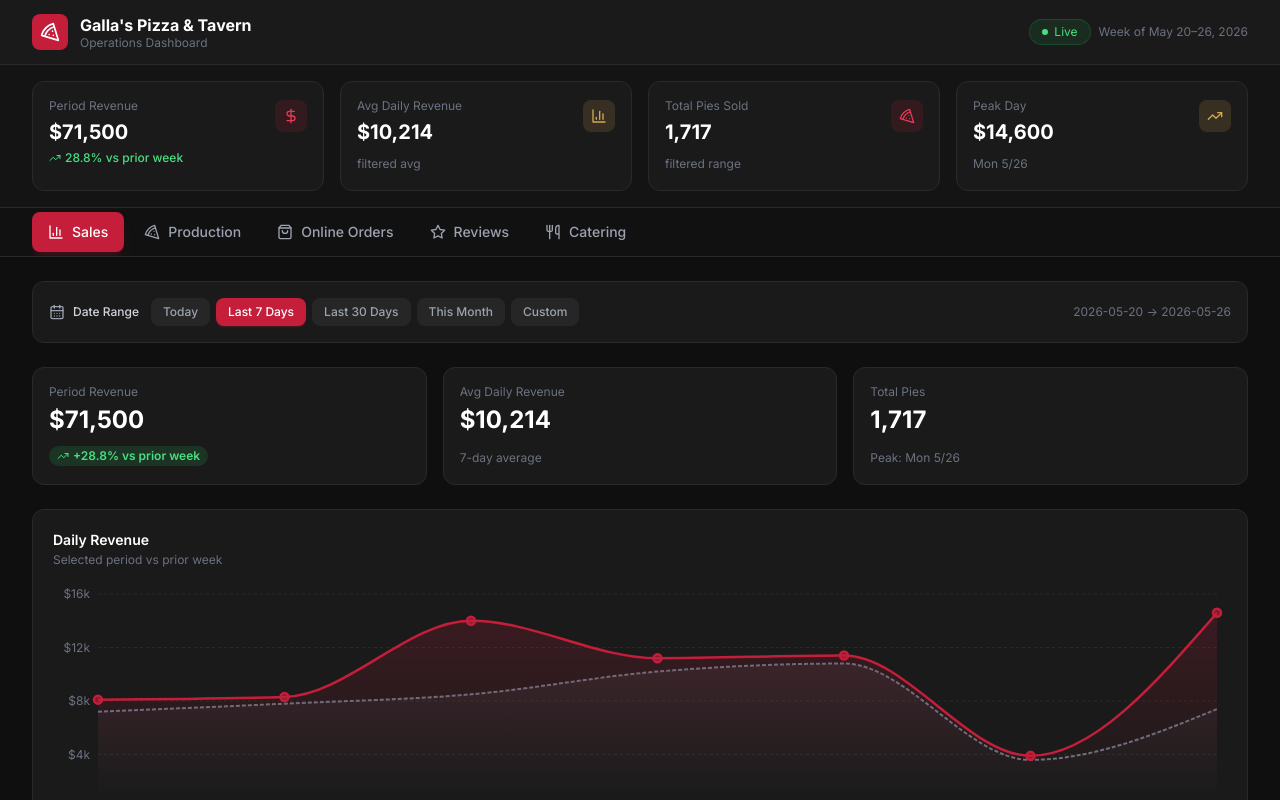
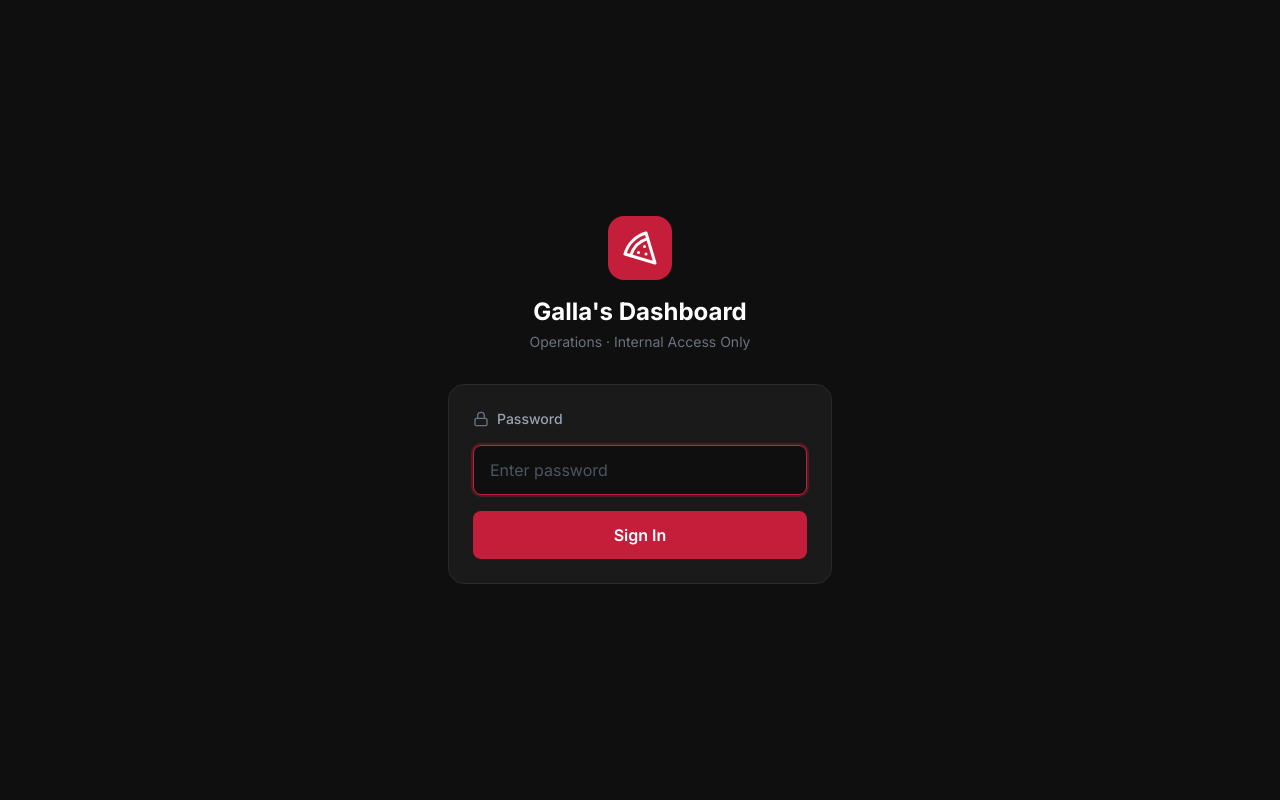
Before and after one commit to dinardoam/gallas-dashboard, a Next.js app: page / in a window 1280 px wide. Shown: the top 800 px of the page. Built offline with nearby package versions, Linux system fonts and the light colour scheme.

Commit message:
Add password gate to dashboard

```diff
--- a/src/app/layout.tsx
+++ b/src/app/layout.tsx
@@ -1,5 +1,6 @@
 import type { Metadata } from "next";
 import "./globals.css";
+import PasswordGate from "@/components/PasswordGate";
 
 export const metadata: Metadata = {
   title: "Galla's Pizza & Tavern — Operations Dashboard",
@@ -24,7 +25,9 @@ export default function RootLayout({
           rel="stylesheet"
         />
       </head>
-      <body className="bg-gallas-dark min-h-screen">{children}</body>
+      <body className="bg-gallas-dark min-h-screen">
+        <PasswordGate>{children}</PasswordGate>
+      </body>
     </html>
   );
 }
--- /dev/null
+++ b/src/components/PasswordGate.tsx
@@ -0,0 +1,77 @@
+"use client";
+
+import { useState, useEffect } from "react";
+import { Pizza, Lock } from "lucide-react";
+
+const CORRECT_PASSWORD = process.env.NEXT_PUBLIC_DASHBOARD_PASSWORD || "gallas2026";
+const STORAGE_KEY = "gallas_auth";
+
+export default function PasswordGate({ children }: { children: React.ReactNode }) {
+  const [authenticated, setAuthenticated] = useState(false);
+  const [input, setInput] = useState("");
+  const [error, setError] = useState(false);
+  const [checking, setChecking] = useState(true);
+
+  useEffect(() => {
+    const stored = sessionStorage.getItem(STORAGE_KEY);
+    if (stored === "true") setAuthenticated(true);
+    setChecking(false);
+  }, []);
+
+  const handleSubmit = (e: React.FormEvent) => {
+    e.preventDefault();
+    if (input === CORRECT_PASSWORD) {
+      sessionStorage.setItem(STORAGE_KEY, "true");
+      setAuthenticated(true);
+      setError(false);
+    } else {
+      setError(true);
+      setInput("");
+    }
+  };
+
+  if (checking) return null;
+  if (authenticated) return <>{children}</>;
+
+  return (
+    <div className="min-h-screen bg-gallas-dark flex items-center justify-center px-4">
+      <div className="w-full max-w-sm">
+        <div className="text-center mb-8">
+          <div className="w-16 h-16 bg-gallas-red rounded-2xl flex items-center justify-center mx-auto mb-4">
+            <Pizza className="w-9 h-9 text-white" />
+          </div>
+          <h1 className="text-2xl font-bold text-white">Galla&apos;s Dashboard</h1>
+          <p className="text-gray-500 text-sm mt-1">Operations · Internal Access Only</p>
+        </div>
+
+        <form onSubmit={handleSubmit} className="bg-gallas-dark-card border border-gallas-dark-border rounded-2xl p-6">
+          <div className="flex items-center gap-2 mb-4">
+            <Lock className="w-4 h-4 text-gray-500" />
+            <label className="text-sm text-gray-400 font-medium">Password</label>
+          </div>
+          <input
+            type="password"
+            value={input}
+            onChange={(e) => { setInput(e.target.value); setError(false); }}
+            placeholder="Enter password"
+            autoFocus
+            className={`w-full bg-gallas-dark border rounded-lg px-4 py-3 text-white placeholder-gray-600 focus:outline-none focus:ring-2 transition-all mb-4 ${
+              error
+                ? "border-red-500 focus:ring-red-500/30"
+                : "border-gallas-dark-border focus:ring-gallas-red/30 focus:border-gallas-red"
+            }`}
+          />
+          {error && (
+            <p className="text-red-400 text-sm mb-4 text-center">Incorrect password — try again</p>
+          )}
+          <button
+            type="submit"
+            className="w-full bg-gallas-red hover:bg-gallas-red-light text-white font-semibold py-3 rounded-lg transition-colors"
+          >
+            Sign In
+          </button>
+        </form>
+      </div>
+    </div>
+  );
+}
```
